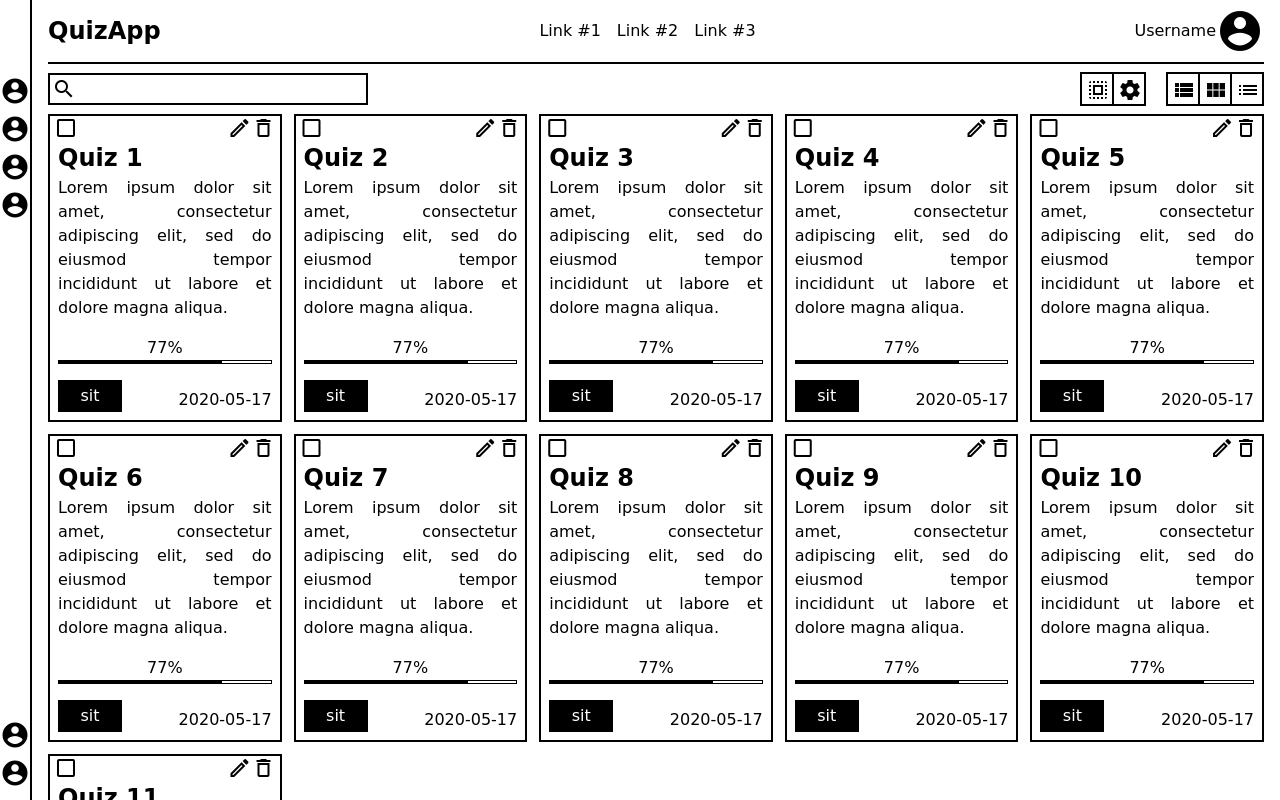
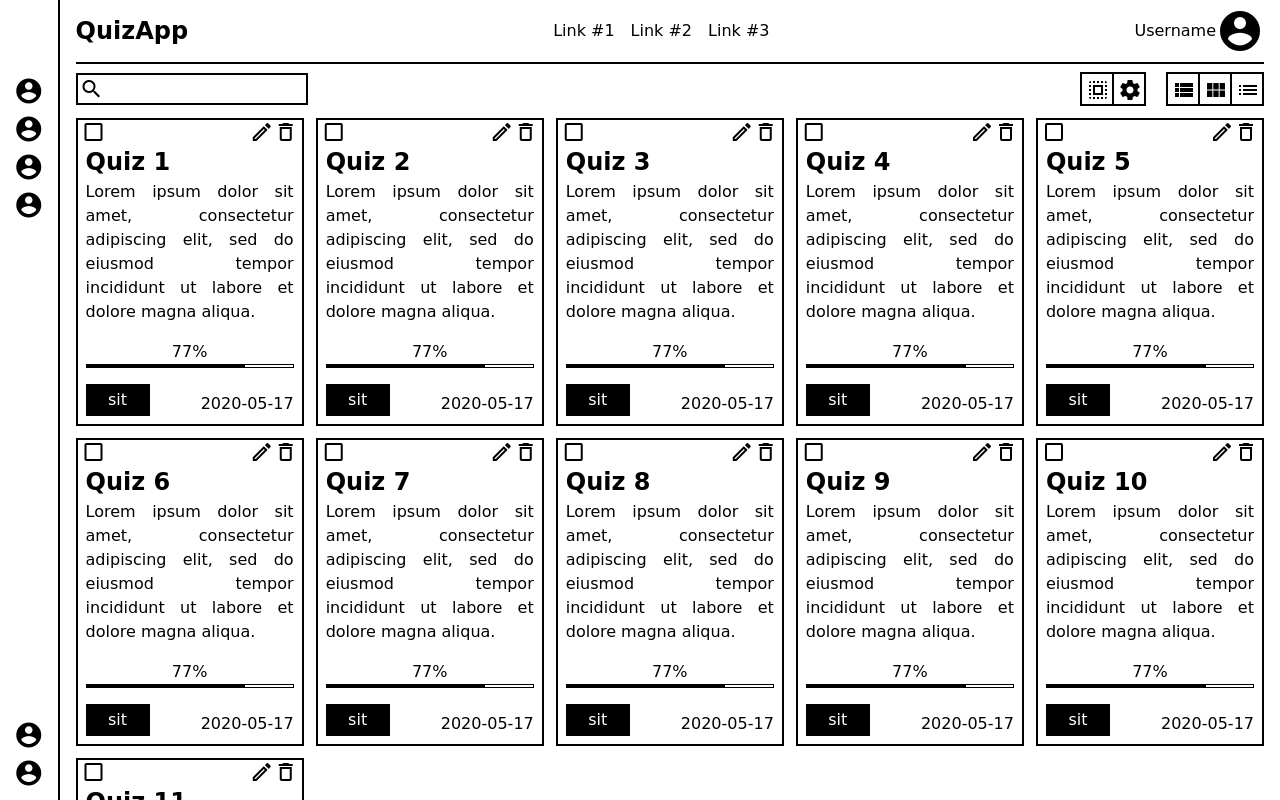
Before and after one commit to glennfaison/mcq-web, a React (Create React App) app: page /quizzes in a window 1280 px wide. Built offline with nearby package versions, Linux system fonts and the light colour scheme; no server answers.

Commit message:
Fix issue with reduced container size when there are no items

```diff
--- a/src/components/toolbar.js
+++ b/src/components/toolbar.js
@@ -8,9 +8,11 @@ export const Toolbar = ({
   onBulkDelete = () => {},
 }) => {
   return (
-    <div className="flex items-center justify-between py-2 flex-wrap">
+    <div className="flex py-2 flex-wrap">
 
-      <span className="relative flex items-center w-full max-w-xs">
+      <span className="relative flex items-center
+        flex-grow md:flex-grow-0
+        mb-1">
         <i className="material-icons text-2xl absolute pl-1">search</i>
         <input type="search"
           className="border-2 border-black h-8 p-1 pl-6 w-full"
@@ -18,7 +20,7 @@ export const Toolbar = ({
         />
       </span>
 
-      <span className="flex justify-end items-center ml-auto">
+      <span className="flex justify-end items-center ml-auto mb-1">
         <span className="border border-black mr-5">
           <button className="border border-black h-8 w-8 p-1">
             <i className="material-icons text-2xl">select_all</i>
--- a/src/layouts/authed.js
+++ b/src/layouts/authed.js
@@ -19,7 +19,7 @@ export const AuthedLayout = ({
 }) => {
 
   return (
-    <div className="flex flex-row max-h-screen">
+    <div className="flex flex-row h-screen">
 
       {/* Sidebar */}
       <div className="flex flex-col items-stretch
@@ -41,7 +41,7 @@ export const AuthedLayout = ({
       {/* End Sidebar */}
 
       {/* Main Content */}
-      <div className="flex flex-col mx-4">
+      <div className="flex flex-col mx-4 w-full">
 
         <Navbar pageTitle={pageTitle} navbarLinks={navbarLinks} />
         <ListviewHOC listItems={listItems} />
```
